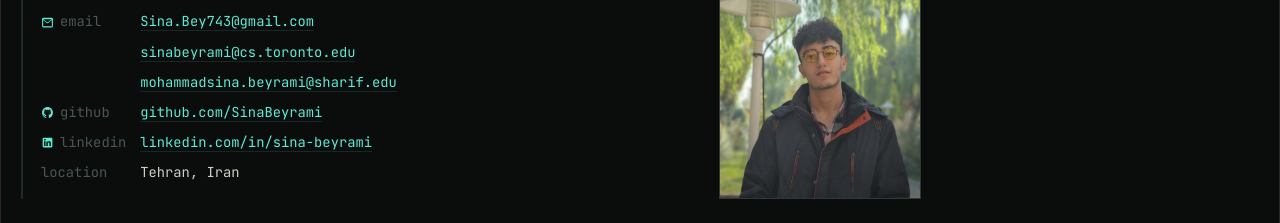
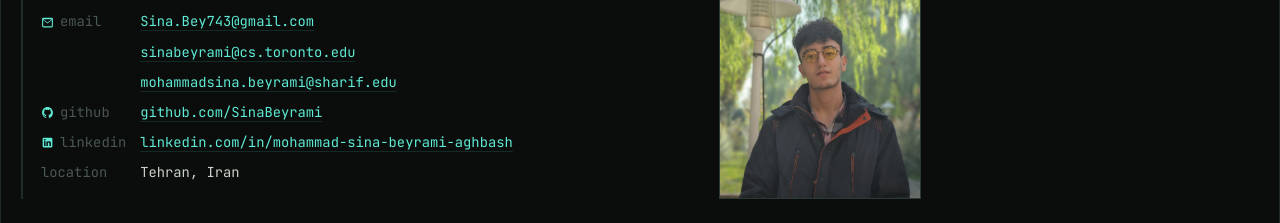
Before and after one commit to SinaBeyrami/SinaBeyrami.github.io, a plain HTML site: page index.html in a window 1280 px wide. Shown: the part 6682-6905 px from the top of the page. Drawn offline with Linux system fonts and the light colour scheme.

Commit message:
fixing linkedin link

```diff
--- a/index.html
+++ b/index.html
@@ -921,7 +921,7 @@ td .tag{display:inline-block;font-size:.82em;color:var(--accent);border:1px soli
           <dt><svg class="clogo" viewBox="0 0 24 24" aria-hidden="true"><path fill="currentColor" d="M12 2C6.48 2 2 6.58 2 12.25c0 4.53 2.87 8.37 6.84 9.73.5.1.68-.22.68-.49 0-.24-.01-1.03-.01-1.87-2.78.61-3.37-1.21-3.37-1.21-.46-1.19-1.11-1.51-1.11-1.51-.91-.63.07-.62.07-.62 1 .07 1.53 1.05 1.53 1.05.89 1.56 2.34 1.11 2.91.85.09-.66.35-1.11.63-1.37-2.22-.26-4.56-1.14-4.56-5.06 0-1.12.39-2.03 1.03-2.75-.1-.26-.45-1.31.1-2.72 0 0 .84-.28 2.75 1.05a9.32 9.32 0 0 1 5 0c1.91-1.33 2.75-1.05 2.75-1.05.55 1.41.2 2.46.1 2.72.64.72 1.03 1.63 1.03 2.75 0 3.93-2.34 4.8-4.57 5.05.36.32.68.94.68 1.9 0 1.37-.01 2.48-.01 2.81 0 .27.18.6.69.49A10.26 10.26 0 0 0 22 12.25C22 6.58 17.52 2 12 2Z"/></svg>github</dt>
           <dd><a href="https://github.com/SinaBeyrami" target="_blank" rel="noopener">github.com/SinaBeyrami</a></dd>
           <dt><svg class="clogo" viewBox="0 0 24 24" aria-hidden="true"><path fill="currentColor" d="M19 3A2 2 0 0 1 21 5v14a2 2 0 0 1-2 2H5a2 2 0 0 1-2-2V5a2 2 0 0 1 2-2h14ZM8.34 18.34V9.75H5.67v8.59h2.67ZM7 8.6a1.56 1.56 0 1 0 0-3.11 1.56 1.56 0 0 0 0 3.11Zm11.34 9.74v-4.79c0-2.56-1.37-3.76-3.2-3.76-1.48 0-2.14.81-2.5 1.38v-1.18h-2.67c.04.75 0 8.35 0 8.35h2.67v-4.66c0-.25.02-.5.1-.68.2-.5.65-1.03 1.42-1.03 1 0 1.4.76 1.4 1.87v4.5h2.78Z"/></svg>linkedin</dt>
-          <dd><a href="https://www.linkedin.com/in/sina-beyrami-7797b425b/" target="_blank" rel="noopener">linkedin.com/in/sina-beyrami</a></dd>
+          <dd><a href="https://www.linkedin.com/in/mohammad-sina-beyrami-aghbash-7797b425b/" target="_blank" rel="noopener">linkedin.com/in/mohammad-sina-beyrami-aghbash</a></dd>
           <dt>location</dt><dd>Tehran, Iran</dd>
         </dl>
         <div class="contact-spacer" aria-hidden="true"></div>
```
